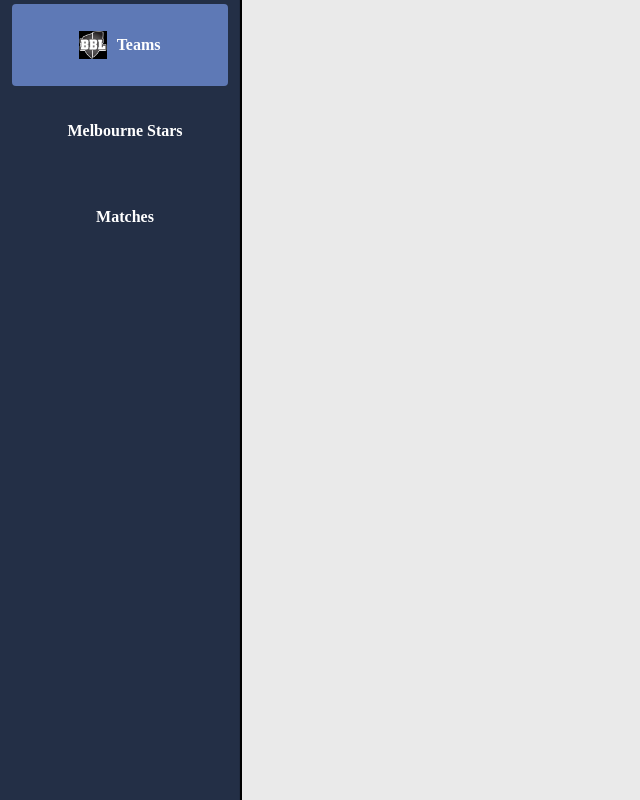
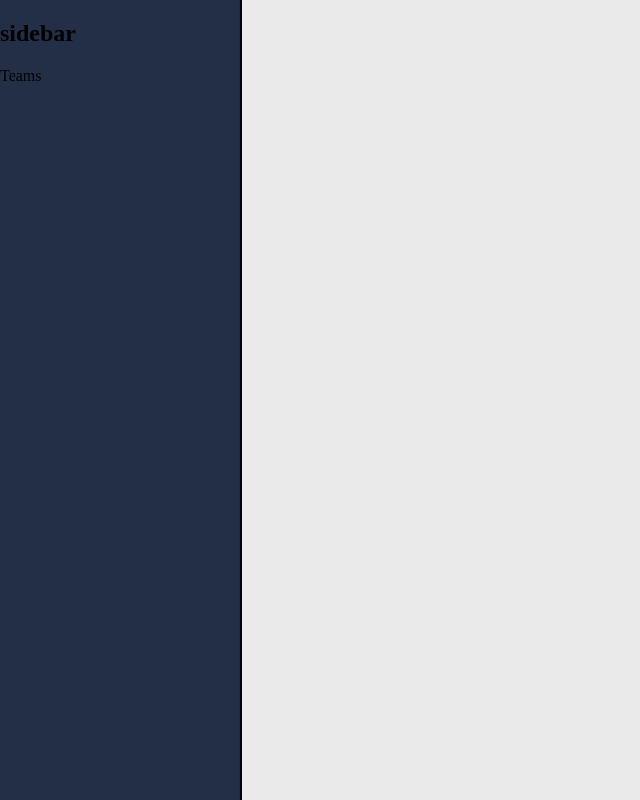
Before and after one commit to junh-park/Front-End-Projects, a React (Create React App) app in the folder Projects/tournament-dashboard-react/: page / in a window 1280 px wide. Shown: the whole page, without its empty margins (0-640 px from the left). Built offline with nearby package versions, Linux system fonts and the light colour scheme.

Commit message:
updating navbar

```diff
--- a/Projects/tournament-dashboard-react/package.json
+++ b/Projects/tournament-dashboard-react/package.json
@@ -31,6 +31,7 @@
       "react-app/jest"
     ]
   },
+  "proxy": "http://localhost:8080",
   "browserslist": {
     "production": [
       ">0.2%",
--- a/Projects/tournament-dashboard-react/src/App.js
+++ b/Projects/tournament-dashboard-react/src/App.js
@@ -1,3 +1,4 @@
+import { Outlet } from 'react-router';
 import styled from 'styled-components'
 import "./App.css";
 import Sidebar from './components/Sidebar';
@@ -12,7 +13,7 @@ function App() {
   return (
     <Container>
       <Sidebar />
-      <HomePage />
+      <Outlet />
     </Container>
   );
 }
--- /dev/null
+++ b/Projects/tournament-dashboard-react/src/components/SideItem.jsx
@@ -0,0 +1,63 @@
+import React, { useState } from 'react'
+import styled from 'styled-components'
+import { Link } from 'react-router-dom'
+
+const Container = styled.div``
+
+const SidebarItem = styled.li`
+    padding: 16px 24px;
+    background: ${props => props.active ? "rgb(94,121,182)" : ""};
+    margin: 4px 12px;
+    border-radius: 4px;
+    text-align: center;
+    display: flex;
+    justify-content: center;
+    align-items: center;
+    gap: 10px;
+
+    &:hover {
+        cursor:pointer;
+        background: ${props => props.active ? "" : "rgb(57,74,111)"};
+    }
+`
+const Item = styled.p`
+    color: white;
+    font-weight: bold;
+    text-decoration: none;
+`
+const Image = styled.img`
+    height: 1.7rem;
+`
+const StyledLink = styled(Link)`
+    text-decoration: none;
+`
+const SideItem = ({ item, index, activeIndex, setActiveIndex }) => {
+    const { name, icon, path, links, open } = item
+    const [isOpen, setOpen] = useState(open)
+
+    const openSideNav = () => {
+        setOpen(!isOpen);
+    };
+    return (
+        <Container>
+            <p onClick={openSideNav}>{name}</p>
+            {
+                isOpen && links.map((link, index) => {
+                    const {title, to} = link;
+                    return (
+                        <StyledLink key={title} to={to}>
+                            <SidebarItem
+                                active={index === activeIndex}
+                                onClick={() => setActiveIndex(index)}
+                            >
+                                <Item>{title}</Item>
+                            </SidebarItem>
+                        </StyledLink>
+                    );
+                })
+            }
+        </Container>
+    );
+}
+
+export default SideItem
--- a/Projects/tournament-dashboard-react/src/components/Sidebar.jsx
+++ b/Projects/tournament-dashboard-react/src/components/Sidebar.jsx
@@ -1,7 +1,7 @@
 import React, { useState } from 'react'
 import styled from 'styled-components'
-import { Link } from 'react-router-dom'
-import { paths } from '../static/PathsData'
+import { NavItems } from '../static/PathsData'
+import SideItem from './SideItem'
 
 const SidebarParent = styled.nav`
     background: #232f46;
@@ -13,53 +13,23 @@ const SidebarParent = styled.nav`
     box-shadow: inset -1px 0 0 rgba(0, 0, 0, .1);
     border-right: 2px solid black;
 `
-const SidebarItem = styled.li`
-    padding: 16px 24px;
-    background: ${props => props.active ? "rgb(94,121,182)" : ""};
-    margin: 4px 12px;
-    border-radius: 4px;
-    text-align: center;
-    display: flex;
-    justify-content: center;
-    align-items: center;
-    gap: 10px;
 
-    &:hover {
-        cursor:pointer;
-        background: ${props => props.active ? "" : "rgb(57,74,111)"};
-    }
-`
-const Item = styled.p`
-    color: white;
-    font-weight: bold;
-    text-decoration: none;
-`
-const Image = styled.img`
-    height: 1.7rem;
-`
-const StyledLink = styled(Link)`
-    text-decoration: none;
-`
 const Sidebar = ({ defaultActive }) => {
     const [activeIndex, setActiveIndex] = useState(defaultActive || 0)
 
     return (
         <SidebarParent>
+            <h1>sidebar</h1>
             {
-                paths.map((item, index) => {
-                    return (
-                        <StyledLink key={item.name} to={item.path}>
-                            <SidebarItem
-                                key={item.name}
-                                active={index === activeIndex}
-                                onClick={() => setActiveIndex(index)}
-                            >
-                                <Image src={item.icon} />
-                                <Item>{item.name}</Item>
-                            </SidebarItem>
-                        </StyledLink>
-                    );
-                })
+                NavItems.map((item, index) =>
+                    <SideItem
+                        key={item.name}
+                        item={item}
+                        index={index}
+                        activeIndex={activeIndex}
+                        setActiveIndex={setActiveIndex}
+                    />
+                )
             }
         </SidebarParent>
     );
--- a/Projects/tournament-dashboard-react/src/index.js
+++ b/Projects/tournament-dashboard-react/src/index.js
@@ -19,8 +19,8 @@ ReactDOM.render(
             <Route path=":teamName" element={<TeamPage />} />
             <Route path=":teamName/matches/:year" element={<MatchPage />} />
           </Route>
-          <Route path="*" element={<NotFoundPage />} />
         </Route>
+        <Route path="*" element={<NotFoundPage />} />
       </Routes>
     </Router >
   </React.StrictMode>,
--- a/Projects/tournament-dashboard-react/src/pages/MatchPage.jsx
+++ b/Projects/tournament-dashboard-react/src/pages/MatchPage.jsx
@@ -22,7 +22,7 @@ const MatchPage = () => {
     useEffect(
         () => {
             const getMatches = async () => {
-                const res = await fetch(`http://localhost:8080/teams/${teamName}/matches?year=${year}`)
+                const res = await fetch(`/teams/${teamName}/matches?year=${year}`)
                 const data = await res.json()
                 setTeam(teamName)
                 setMatches(data)
--- a/Projects/tournament-dashboard-react/src/pages/TeamPage.jsx
+++ b/Projects/tournament-dashboard-react/src/pages/TeamPage.jsx
@@ -1,18 +1,18 @@
-import {React, useEffect, useState} from 'react'
+import { React, useEffect, useState } from 'react'
 import { Outlet, useParams } from 'react-router-dom'
 import MatchCard from '../components/MatchCard'
 import MatchDetails from '../components/MatchDetails'
 import styled from 'styled-components'
 
 const TeamPage = () => {
-    const [team, setTeam] = useState({matches: []});
+    const [team, setTeam] = useState({ matches: [] });
     const { teamName } = useParams();
 
     useEffect(
         () => {
             const getTeam = async () => {
-                const res = await fetch(`http://localhost:8080/teams/${teamName}`)
-                const data  = await res.json()
+                const res = await fetch(`/teams/${teamName}`)
+                const data = await res.json()
                 console.log(data)
                 setTeam(data)
             }
@@ -24,10 +24,10 @@ const TeamPage = () => {
 
     return (
         <div>
-           <h1>{team.teamName}</h1>
-           <h3>Latest Match</h3>
-           <MatchCard teamName={team.teamName} match={team.matches[0]}/>
-           {team.matches.slice(1).map(match => <MatchDetails key={match.id} teamName={team.teamName} match={match} />)}
+            <h1>{team.teamName}</h1>
+            <h3>Latest Match</h3>
+            <MatchCard teamName={team.teamName} match={team.matches[0]} />
+            {team.matches.slice(1).map(match => <MatchDetails key={match.id} teamName={team.teamName} match={match} />)}
             <Outlet />
         </div>
     );
--- a/Projects/tournament-dashboard-react/src/pages/TeamsPage.jsx
+++ b/Projects/tournament-dashboard-react/src/pages/TeamsPage.jsx
@@ -19,7 +19,7 @@ const TeamsPage = () => {
 
     useEffect(() => {
         const fetchTeams = async () => {
-            const res = await fetch(`http://localhost:8080/teams`)
+            const res = await fetch(`/teams`)
             const data = await res.json()
             console.log(data)
             setTeams(data)
--- a/Projects/tournament-dashboard-react/src/static/PathsData.jsx
+++ b/Projects/tournament-dashboard-react/src/static/PathsData.jsx
@@ -1,18 +1,45 @@
 
-export const paths = [
+export const NavItems = [
     {
         name: "Teams",
         icon: "/images/BBL.png",
-        path: "/teams"
+        path: "/teams",
+        links: [
+            {
+                title: "Melbourne Stars",
+                to: "/teams/Melbourne Stars"
+            },
+            {
+                title: "Adelaide Strikers",
+                to: "/teams/Adelaide Strikers"
+            },
+            {
+                title: "Melbourne Renegades",
+                to: "/teams/Melbourne Renegades"
+            },
+            {
+                title: "Sydney Thunder",
+                to: "/teams/Sydney Thunder"
+            },
+            {
+                title: "Perth Scorchers",
+                to: "/teams/Perth Scorchers"
+            },
+            {
+                title: "Hobart Hurricanes",
+                to: "/teams/Hobart Hurricanes"
+            },
+            {
+                title: "Sydney Sixers",
+                to: "/teams/Sydney Sixers"
+            },
+            {
+                title: "Brisbane Heat",
+                to: "/teams/Brisbane Heat"
+            },
+        ],
+        open: false
     },
-    {
-        name: "Melbourne Stars",
-        path: "/teams/Melbourne%20Stars"
-    },
-    {
-        name: "Matches",
-        path: "/teams/Melbourne%20Stars/matches/2020"
-    }
 ];
 
 export const teamData = [
@@ -31,7 +58,7 @@ export const teamData = [
     {
         name: "Sydney Thunder",
         teamIcon: "/images/teamImages/sydney_thunder.png"
-     },
+    },
     {
         name: "Perth Scorchers",
         teamIcon: "/images/teamImages/perth_scorchers.png"
```
